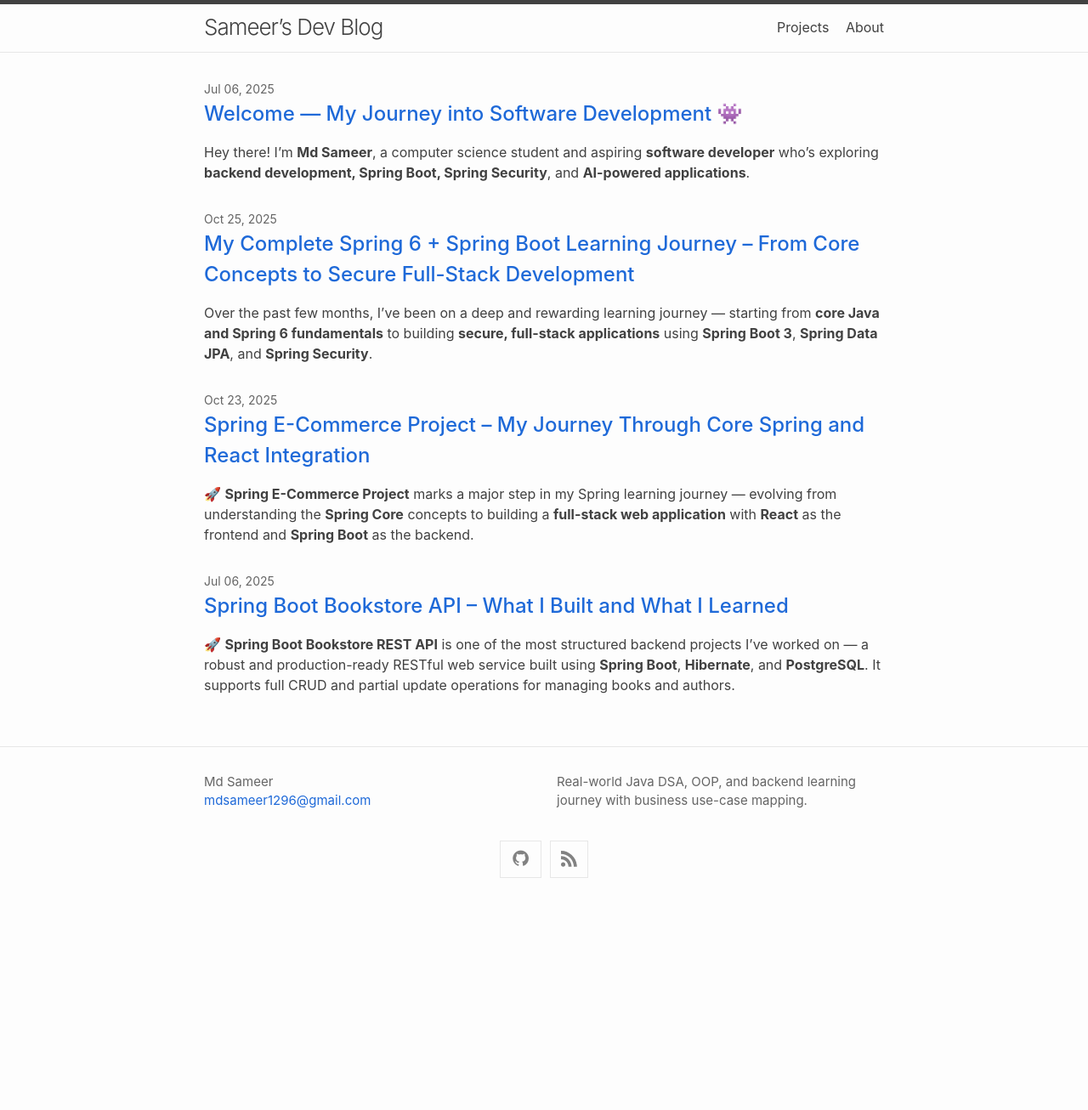
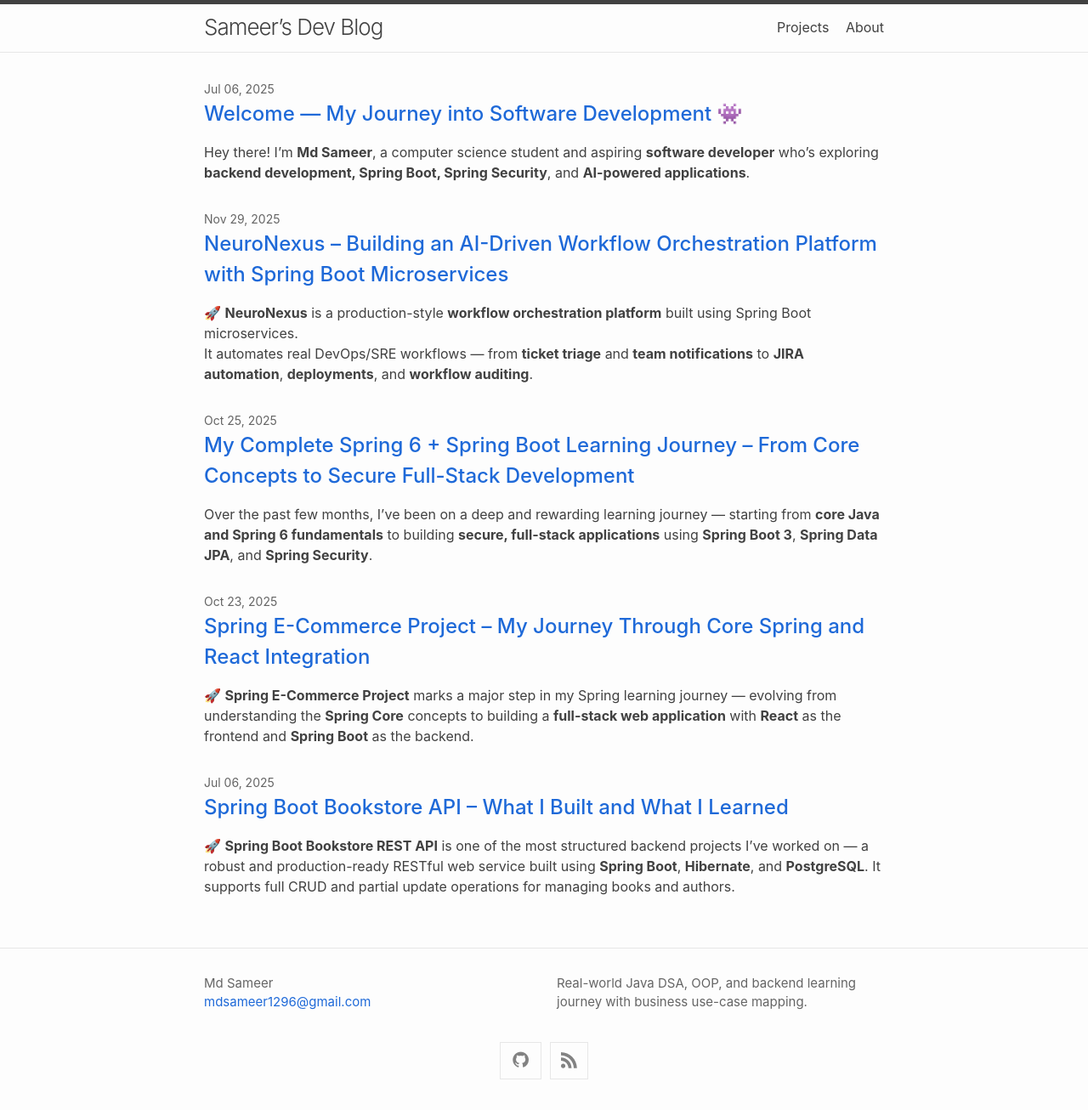
Before and after one commit to raZer99/raZer99.github.io, a Jekyll site: the page built from index.md, in a window 1280 px wide. Shown: the whole page at 85% size. Built offline with Jekyll 4.4.1, drawn with Linux system fonts in a browser that asks for light colours; before the commit the page ends 1069 px from its top, so only the background shows below that; part of the change alters nothing that is shown.

Commit message:
add NeuroNexus microservices orchestration project post and project

````diff
--- /dev/null
+++ b/_posts/2025-11-30-neuronexus-project.md
@@ -0,0 +1,148 @@
+---
+layout: post
+title: "NeuroNexus – Building an AI-Driven Workflow Orchestration Platform with Spring Boot Microservices"
+date: 2025-11-29
+categories: [Microservices, Spring Boot, Java, Backend, Orchestration, DevOps]
+---
+
+🚀 **NeuroNexus** is a production-style **workflow orchestration platform** built using Spring Boot microservices.
+It automates real DevOps/SRE workflows — from **ticket triage** and **team notifications** to **JIRA automation**, **deployments**, and **workflow auditing**.
+
+This project helped me deeply explore **distributed microservices architecture**, **PostgreSQL persistence**, **REST-based orchestration**, and **Docker deployments**.
+
+---
+
+### 🏗️ What I Built
+
+I developed **NeuroNexus**, a modular microservices-based platform that processes tickets, triages them with rule-based AI logic, and orchestrates sequential actions through a central Orchestrator.
+
+#### 🖥️ Backend – Spring Boot Microservices
+- **Tech Stack:** Java 21, Spring Boot 3, Spring Web, Spring Data JPA, Lombok
+- **Features:**
+  - Distributed microservices communicating via REST
+  - Workflow orchestration (notify → jira → deploy → log → complete)
+  - Keyword-based AI-style triage (upgradable later using Spring AI)
+  - PostgreSQL persistence for tickets + audit logs
+  - Clean separation of responsibilities across services
+
+📂 **Repository:**
+👉 [raZer99/NeuroNexus](https://github.com/raZer99/NeuroNexus)
+
+> NeuroNexus models real-world SRE/DevOps automation systems — combining microservices, workflow engines, auditing, and extensible orchestration.
+> *A strong portfolio project demonstrating backend engineering maturity.*
+
+---
+
+### 🧩 Microservices Included (Visual Overview)
+
+#### **1️⃣ Ticket Service (8080)**
+- Receives and stores tickets
+- Sends ticket to Triage Service
+- Triggers Orchestrator workflow
+
+#### **2️⃣ Triage Service (8081)**
+Performs lightweight AI-style classification:
+
+- Priority → **P1 / P2 / P3**
+- Owner team → **devops / db / network / auth**
+- Reason → auto-generated rule-based explanation
+
+#### **3️⃣ Orchestrator (8082)**
+Executes workflow steps in order:
+- `notify`
+- `jira`
+- `deployment`
+- `log`
+- `complete`
+- Saves workflow history to PostgreSQL
+
+#### **4️⃣ Action Services**
+- **Notification Service (8083)** → Sends team alerts
+- **JIRA Service (8085)** → Creates incident tickets
+- **Deployment Service (8084)** → Simulates CI/CD deployment
+
+#### **5️⃣ PostgreSQL (Docker)**
+Stores:
+- Ticket data
+- Workflow history
+- Audit logs
+
+---
+
+### 🔄 How NeuroNexus Works (End-to-End Flow)
+
+```text
+1. User submits a ticket → POST /tickets
+
+2. Ticket Service:
+     • Saves ticket in PostgreSQL
+     • Forwards to Triage Service
+
+3. Triage Service:
+     • Analyzes description
+     • Assigns priority & owner team
+     • Returns enriched metadata
+
+4. Ticket Service sends result to Orchestrator
+
+5. Orchestrator processes workflow:
+     notify → jira → deploy → log → complete
+
+6. Saves workflow record to PostgreSQL
+
+7. Final response returned to user
+
++------------------+        +-------------------+
+|   Ticket Service | -----> |   Triage Service  |
++------------------+        +-------------------+
+          |                          |
+          |                          v
+          |                 +-------------------+
+          |                 |    Orchestrator   |
+          |                 +-------------------+
+          |                          |
+          |         -----------------------------------------
+          |         |                 |               |     |
+          v         v                 v               v     v
+  +-------------+ +---------+   +-----------+   +-----------+
+  | Notification| |  JIRA   |   | Deployment|   |   Logger |
+  +-------------+ +---------+   +-----------+   +-----------+
+                          |
+                          v
+                 +------------------+
+                 |   PostgreSQL     |
+                 +------------------+
+
+
+### 🎓 What I Learned
+
+Building NeuroNexus helped me understand how real microservices communicate, coordinate, and execute workflows across a distributed system.
+
+**Key takeaways:**
+- Designing **loosely coupled microservices**
+- Implementing **REST-based inter-service communication**
+- Writing **dynamic workflow engines** using templates
+- Using **PostgreSQL + Docker Compose** for persistent storage
+- Applying **rule-based AI logic** for ticket triage
+- Structuring **large, scalable backend systems**
+- Managing orchestration across **multiple independent services**
+
+---
+
+### 💡 Next Steps
+
+I plan to extend NeuroNexus with:
+
+- **Kafka** for event-driven orchestration
+- **Spring AI** for LLM-based triage
+- **Slack/Email** notification plugins
+- **Grafana + Prometheus** monitoring
+- **API Gateway + Service Registry** via Spring Cloud
+- **Role-based access control** for ticket actions
+
+These upgrades will move NeuroNexus closer to a fully **production-grade orchestration engine**.
+
+---
+
+Thanks for reading! 🌱
+If you're exploring **Spring Boot + Microservices**, projects like NeuroNexus are an excellent way to master orchestration patterns, distributed systems, and scalable backend architecture.
--- a/projects.md
+++ b/projects.md
@@ -2,6 +2,21 @@
 layout: page
 title: Projects
 permalink: /projects/
+---
+
+## 🤖 NeuroNexus – Workflow Orchestration Platform (Spring Boot Microservices)
+A production-style **workflow orchestration system** built with multiple Spring Boot microservices.
+Automates ticket triage, notifications, JIRA creation, deployments, and workflow auditing — similar to real DevOps/SRE automation pipelines.
+
+- Distributed microservices communicating via REST
+- Ticket ingestion + AI-style rule-based triage
+- Central Orchestrator executing workflows (notify → jira → deploy → log → complete)
+- PostgreSQL persistence for tickets and workflow audit logs
+- Fully Dockerized microservice ecosystem
+- Extensible architecture for Spring AI, Kafka, and Monitoring integration
+
+🔗 [View GitHub Repo](https://github.com/raZer99/NeuroNexus)
+
 ---
 
 ## 🔧 Spring Boot Bookstore API
````
